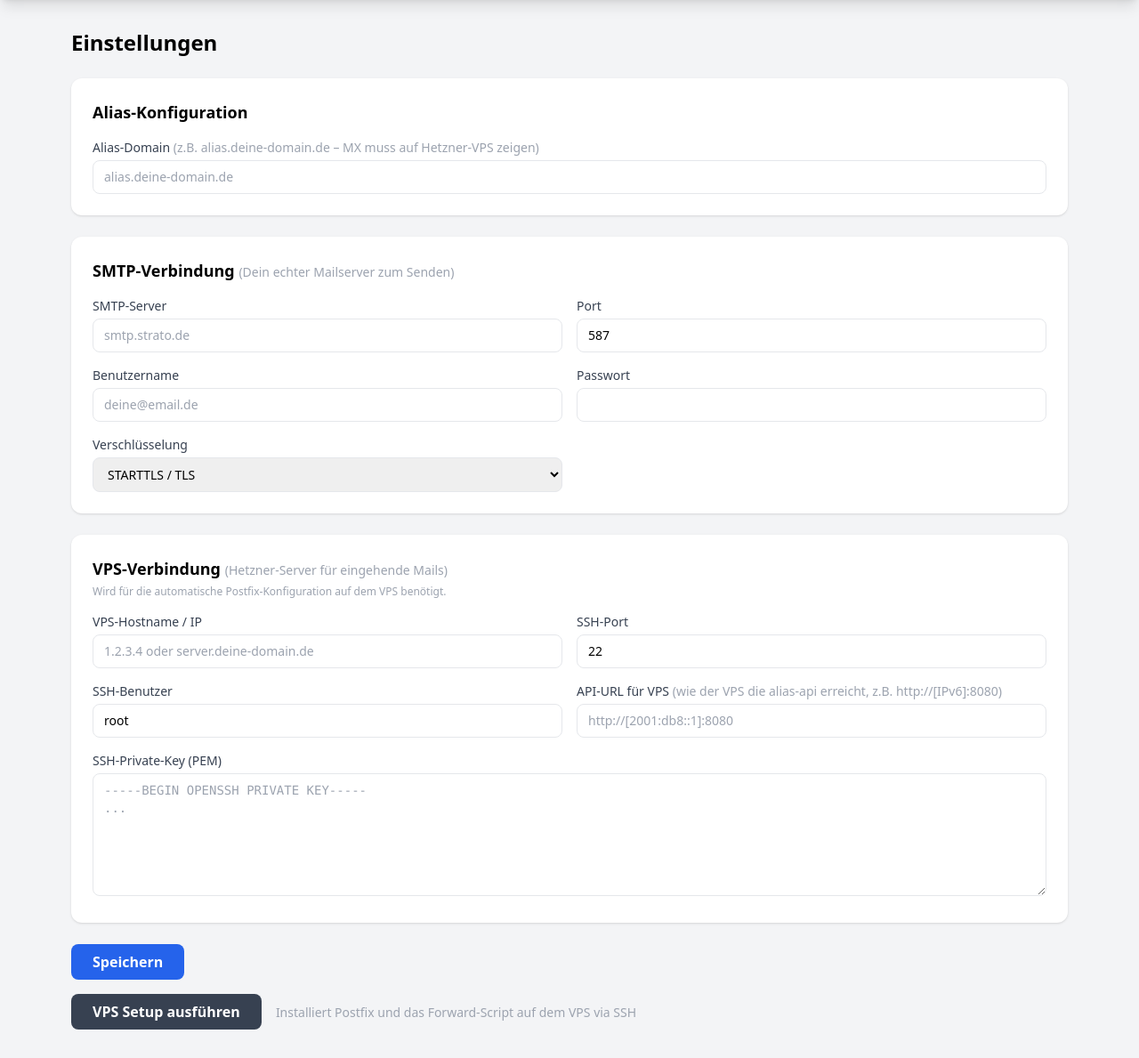
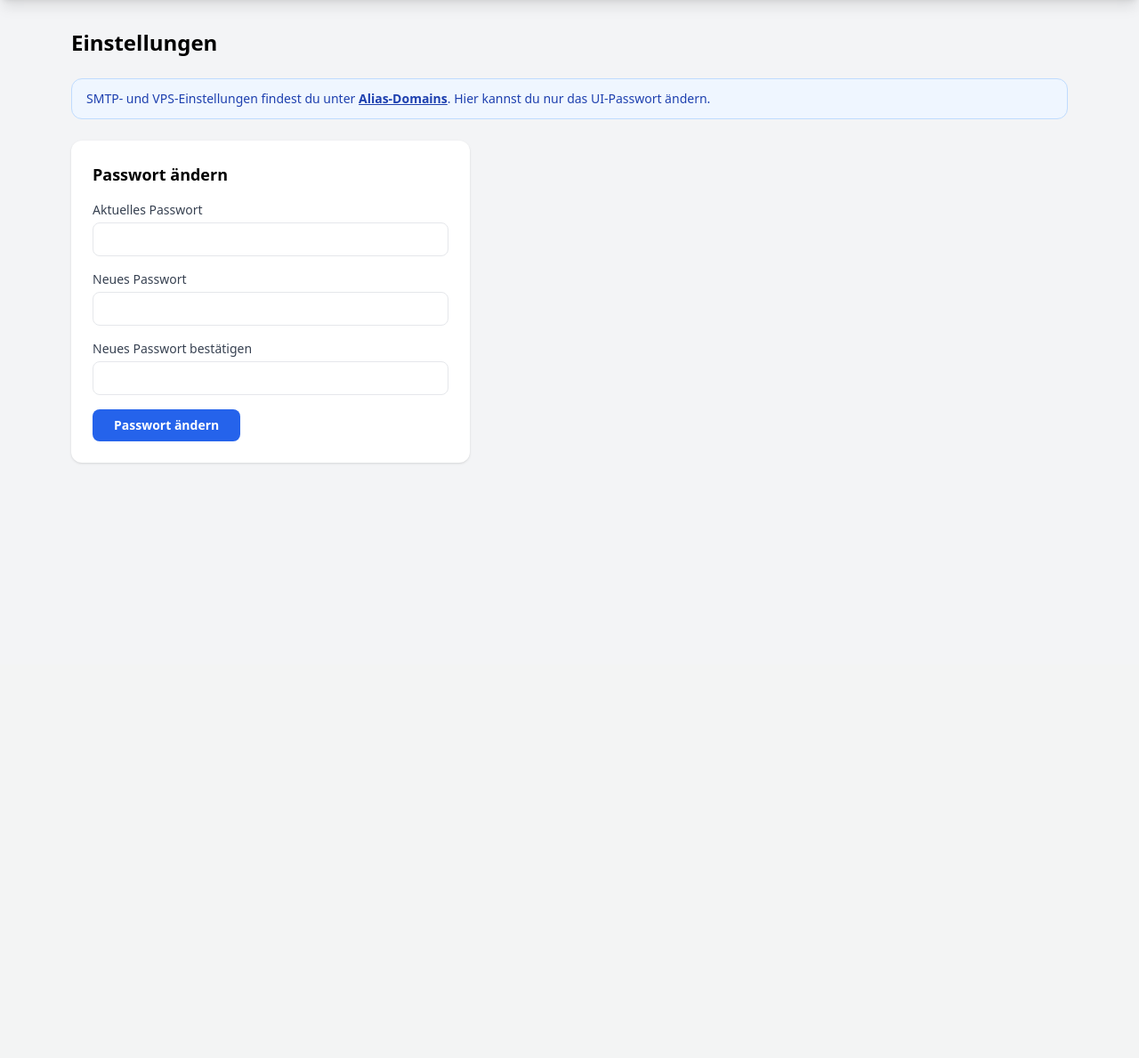
Before and after one commit to boernie77/EmailRelay, a FastAPI app: template alias-api/templates/settings.html in a window 1280 px wide. Shown: the part 53-1242 px from the top of the page at 89% size. After the commit the page ends 574 px from the top, so only its background shows below. Run offline with FastAPI, Linux system fonts and the light colour scheme; the template is opened without the code that fills it, so the values that code supplies are empty; some libraries are stand-ins or nearby versions.

Commit message:
Auto-update: 2026-03-22 20:31

```diff
--- a/alias-api/templates/settings.html
+++ b/alias-api/templates/settings.html
@@ -3,135 +3,45 @@
 {% block content %}
 <h1 class="text-2xl font-bold mb-6">Einstellungen</h1>
 
-{% if request.query_params.get('saved') %}
+{% if success %}
 <div class="bg-green-100 border border-green-400 text-green-700 px-4 py-3 rounded mb-4">
-  Einstellungen gespeichert.
+  {{ success }}
+</div>
+{% endif %}
+{% if error %}
+<div class="bg-red-100 border border-red-400 text-red-700 px-4 py-3 rounded mb-4">
+  {{ error }}
 </div>
 {% endif %}
 
-{% if setup_log %}
-<div class="bg-green-50 border border-green-400 rounded-xl p-4 mb-4">
-  <p class="font-semibold text-green-700 mb-2">VPS Setup erfolgreich</p>
-  <pre class="text-xs text-green-800 whitespace-pre-wrap">{{ setup_log }}</pre>
-</div>
-{% endif %}
-
-{% if setup_error %}
-<div class="bg-red-50 border border-red-400 rounded-xl p-4 mb-4">
-  <p class="font-semibold text-red-700 mb-2">VPS Setup fehlgeschlagen</p>
-  <pre class="text-xs text-red-800 whitespace-pre-wrap">{{ setup_error }}</pre>
-</div>
-{% endif %}
-
-<form method="post" action="/settings" class="space-y-6">
-
-  <div class="bg-white rounded-xl shadow p-6">
-    <h2 class="text-lg font-semibold mb-4">Alias-Konfiguration</h2>
-    <div class="grid grid-cols-2 gap-4">
-      <div class="col-span-2">
-        <label class="block text-sm font-medium text-gray-700 mb-1">
-          Alias-Domain
-          <span class="text-gray-400 font-normal">(z.B. alias.deine-domain.de – MX muss auf Hetzner-VPS zeigen)</span>
-        </label>
-        <input type="text" name="alias_domain" value="{{ cfg.alias_domain }}"
-               placeholder="alias.deine-domain.de"
-               class="w-full border rounded-lg px-3 py-2 text-sm focus:outline-none focus:ring-2 focus:ring-blue-400">
-      </div>
-    </div>
+<div class="bg-blue-50 border border-blue-200 text-blue-800 px-4 py-3 rounded-xl mb-6 text-sm">
+  SMTP- und VPS-Einstellungen findest du unter
+  <a href="/alias-domains" class="font-semibold underline">Alias-Domains</a>.
+  Hier kannst du nur das UI-Passwort ändern.
 </div>
 
-  <div class="bg-white rounded-xl shadow p-6">
-    <h2 class="text-lg font-semibold mb-4">SMTP-Verbindung
-      <span class="text-sm font-normal text-gray-400">(Dein echter Mailserver zum Senden)</span>
-    </h2>
-    <div class="grid grid-cols-2 gap-4">
+<div class="bg-white rounded-xl shadow p-6 max-w-md">
+  <h2 class="text-lg font-semibold mb-4">Passwort ändern</h2>
+  <form method="post" action="/settings" class="space-y-4">
     <div>
-        <label class="block text-sm font-medium text-gray-700 mb-1">SMTP-Server</label>
-        <input type="text" name="smtp_host" value="{{ cfg.smtp_host }}"
-               placeholder="smtp.strato.de"
+      <label class="block text-sm font-medium text-gray-700 mb-1">Aktuelles Passwort</label>
+      <input type="password" name="old_password"
              class="w-full border rounded-lg px-3 py-2 text-sm focus:outline-none focus:ring-2 focus:ring-blue-400">
     </div>
     <div>
-        <label class="block text-sm font-medium text-gray-700 mb-1">Port</label>
-        <input type="number" name="smtp_port" value="{{ cfg.smtp_port or '587' }}"
+      <label class="block text-sm font-medium text-gray-700 mb-1">Neues Passwort</label>
+      <input type="password" name="new_password" required
              class="w-full border rounded-lg px-3 py-2 text-sm focus:outline-none focus:ring-2 focus:ring-blue-400">
     </div>
     <div>
-        <label class="block text-sm font-medium text-gray-700 mb-1">Benutzername</label>
-        <input type="text" name="smtp_user" value="{{ cfg.smtp_user }}"
-               placeholder="deine@email.de"
+      <label class="block text-sm font-medium text-gray-700 mb-1">Neues Passwort bestätigen</label>
+      <input type="password" name="new_password2" required
              class="w-full border rounded-lg px-3 py-2 text-sm focus:outline-none focus:ring-2 focus:ring-blue-400">
     </div>
-      <div>
-        <label class="block text-sm font-medium text-gray-700 mb-1">Passwort</label>
-        <input type="password" name="smtp_password" value="{{ cfg.smtp_password }}"
-               class="w-full border rounded-lg px-3 py-2 text-sm focus:outline-none focus:ring-2 focus:ring-blue-400">
+    <button type="submit"
+            class="bg-blue-600 hover:bg-blue-700 text-white font-semibold px-6 py-2 rounded-lg transition text-sm">
+      Passwort ändern
+    </button>
+  </form>
 </div>
-      <div>
-        <label class="block text-sm font-medium text-gray-700 mb-1">Verschlüsselung</label>
-        <select name="smtp_use_tls"
-                class="w-full border rounded-lg px-3 py-2 text-sm focus:outline-none focus:ring-2 focus:ring-blue-400">
-          <option value="true" {% if cfg.smtp_use_tls != 'false' %}selected{% endif %}>STARTTLS / TLS</option>
-          <option value="false" {% if cfg.smtp_use_tls == 'false' %}selected{% endif %}>Keine (nicht empfohlen)</option>
-        </select>
-      </div>
-    </div>
-  </div>
-
-  <div class="bg-white rounded-xl shadow p-6">
-    <h2 class="text-lg font-semibold mb-1">VPS-Verbindung
-      <span class="text-sm font-normal text-gray-400">(Hetzner-Server für eingehende Mails)</span>
-    </h2>
-    <p class="text-xs text-gray-400 mb-4">Wird für die automatische Postfix-Konfiguration auf dem VPS benötigt.</p>
-    <div class="grid grid-cols-2 gap-4">
-      <div>
-        <label class="block text-sm font-medium text-gray-700 mb-1">VPS-Hostname / IP</label>
-        <input type="text" name="vps_host" value="{{ cfg.vps_host }}"
-               placeholder="1.2.3.4 oder server.deine-domain.de"
-               class="w-full border rounded-lg px-3 py-2 text-sm focus:outline-none focus:ring-2 focus:ring-blue-400">
-      </div>
-      <div>
-        <label class="block text-sm font-medium text-gray-700 mb-1">SSH-Port</label>
-        <input type="number" name="vps_port" value="{{ cfg.vps_port or '22' }}"
-               class="w-full border rounded-lg px-3 py-2 text-sm focus:outline-none focus:ring-2 focus:ring-blue-400">
-      </div>
-      <div>
-        <label class="block text-sm font-medium text-gray-700 mb-1">SSH-Benutzer</label>
-        <input type="text" name="vps_user" value="{{ cfg.vps_user or 'root' }}"
-               class="w-full border rounded-lg px-3 py-2 text-sm focus:outline-none focus:ring-2 focus:ring-blue-400">
-      </div>
-      <div>
-        <label class="block text-sm font-medium text-gray-700 mb-1">
-          API-URL für VPS
-          <span class="text-gray-400 font-normal">(wie der VPS die alias-api erreicht, z.B. http://[IPv6]:8080)</span>
-        </label>
-        <input type="text" name="api_url_for_vps" value="{{ cfg.api_url_for_vps }}"
-               placeholder="http://[2001:db8::1]:8080"
-               class="w-full border rounded-lg px-3 py-2 text-sm focus:outline-none focus:ring-2 focus:ring-blue-400">
-      </div>
-      <div class="col-span-2">
-        <label class="block text-sm font-medium text-gray-700 mb-1">SSH-Private-Key (PEM)</label>
-        <textarea name="vps_ssh_key" rows="6"
-                  placeholder="-----BEGIN OPENSSH PRIVATE KEY-----&#10;..."
-                  class="w-full border rounded-lg px-3 py-2 text-sm font-mono focus:outline-none focus:ring-2 focus:ring-blue-400">{{ cfg.vps_ssh_key }}</textarea>
-      </div>
-    </div>
-  </div>
-
-  <div class="flex gap-3 items-center">
-    <button type="submit"
-            class="bg-blue-600 hover:bg-blue-700 text-white font-semibold px-6 py-2 rounded-lg transition">
-      Speichern
-    </button>
-  </div>
-</form>
-
-<form method="post" action="/vps-setup" class="mt-4">
-  <button type="submit"
-          class="bg-gray-700 hover:bg-gray-800 text-white font-semibold px-6 py-2 rounded-lg transition"
-          onclick="return confirm('VPS Setup jetzt ausführen? Postfix wird installiert/konfiguriert.')">
-    VPS Setup ausführen
-  </button>
-  <span class="text-sm text-gray-400 ml-3">Installiert Postfix und das Forward-Script auf dem VPS via SSH</span>
-</form>
 {% endblock %}
```
Lines whose indentation alone changed are shown as unchanged.
